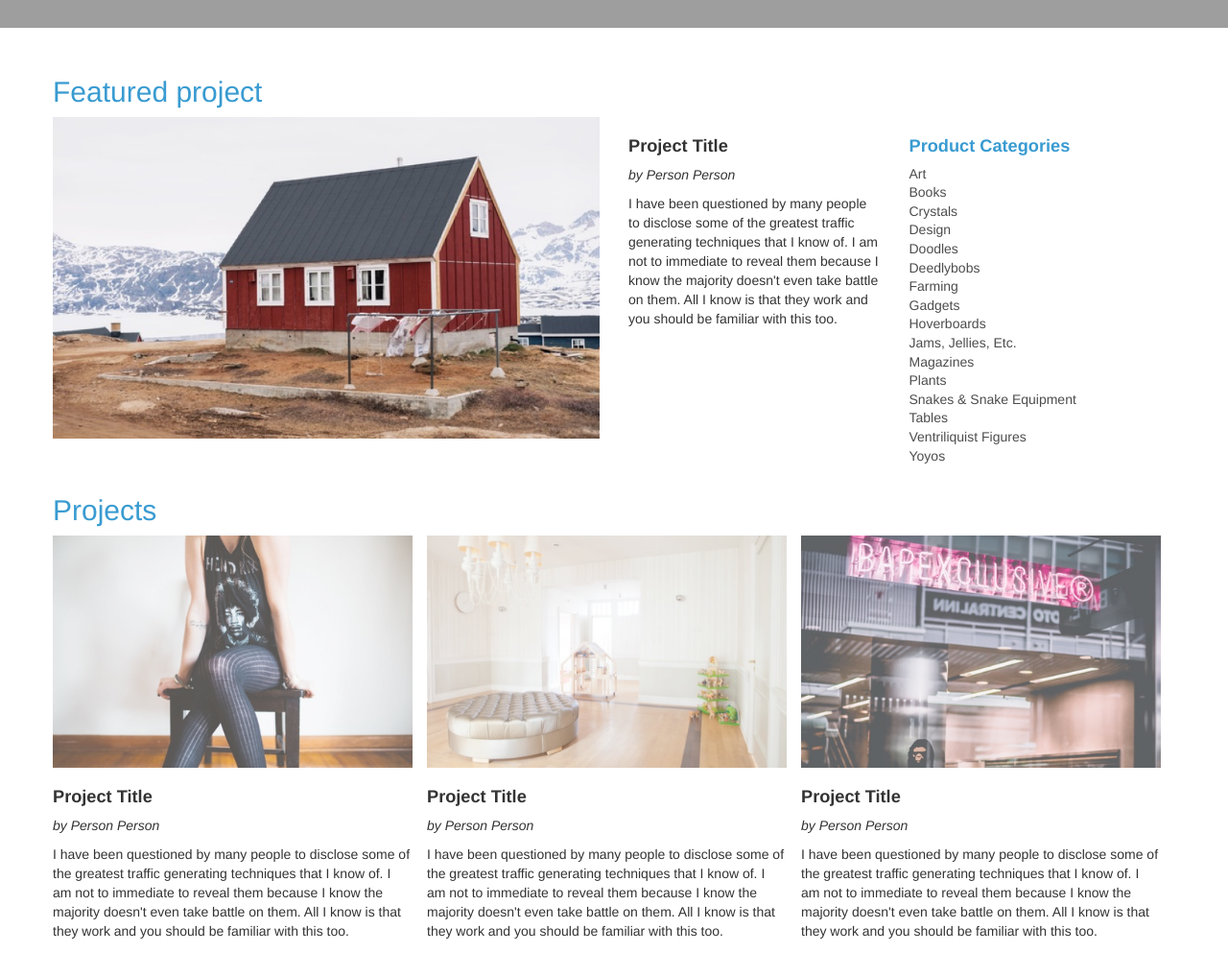
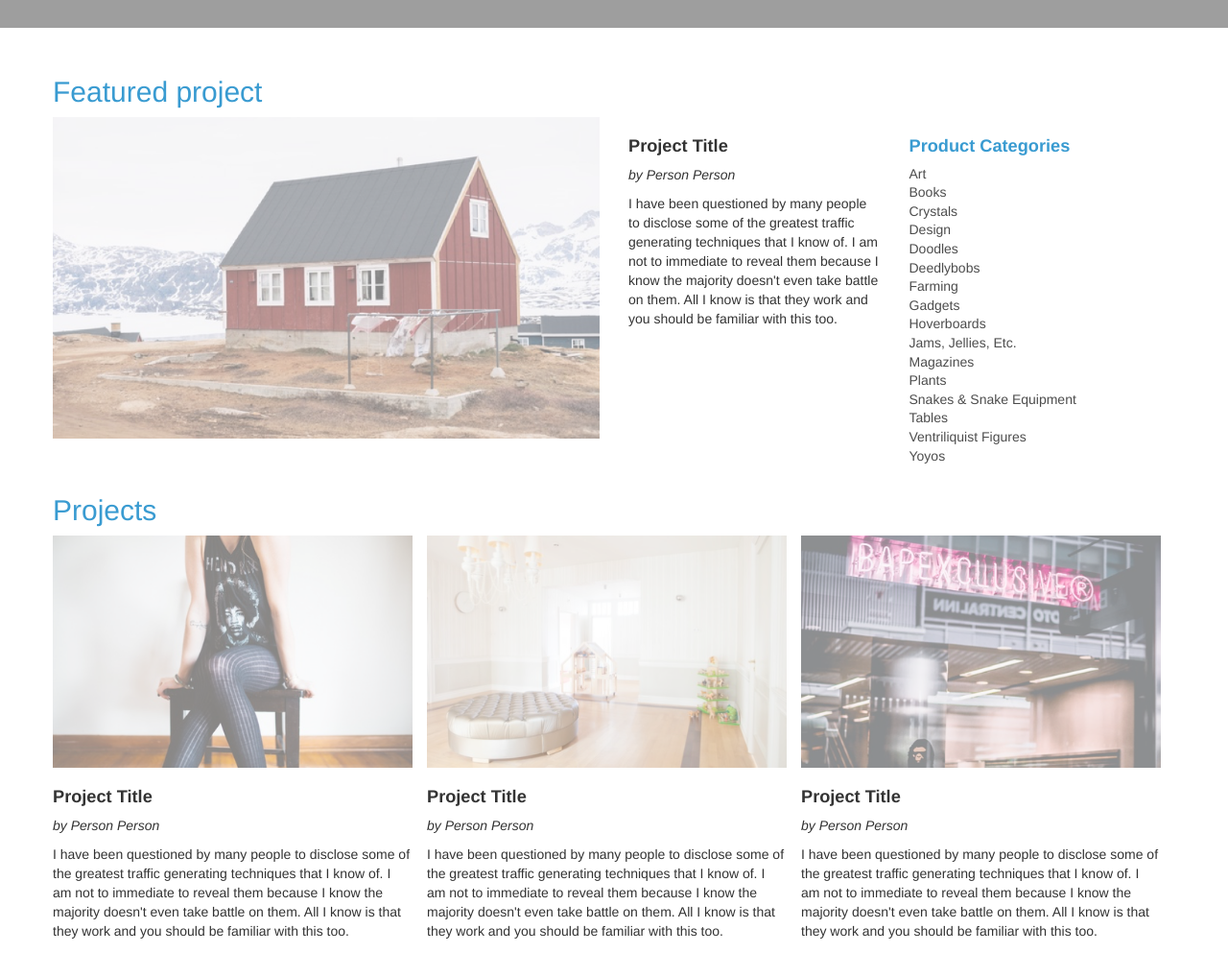
Before and after one commit to Bananenjonas/Jumpstart, a plain HTML site: page index.html in a window 1280 px wide. Shown: the part 680-1673 px from the top of the page at 96% size. Drawn offline with nearby package versions, Linux system fonts and the light colour scheme; grey boxes are pictures that could not be loaded.

Commit message:
Transformation added to images

```diff
--- a/index.html
+++ b/index.html
@@ -41,7 +41,7 @@
         <div class="row">
           <div class="col-md-6 col-xs-12 nopaddingleft">
             <div class="image-container">
-              <a href="#"><img src="ressources/images/featured-project.png" alt="Red house near white mountains"></a>
+              <a href="#"><img class="imageopacity" src="ressources/images/featured-project.png" alt="Red house near white mountains"></a>
             </div>
           </div>
           <div class="col-md-3 col-xs-6 featuredprojectfont" id="nospace">
--- a/ressources/css/style.css
+++ b/ressources/css/style.css
@@ -124,7 +124,7 @@ h2 {
 /*Projects*/
 
 .imageopacity {
-  opacity: 0.7;
+  opacity: 0.5;
 }
 
 #project  {
@@ -175,3 +175,16 @@ h2 {
     width: auto;
   }
 }
+
+/*Animations*/
+
+.imageopacity:hover  {
+  opacity: 1.0;
+  transform: scale(1.3, 1.3);
+  -webkit-transition: transform 1s ease-in-out;
+
+}
+
+.image-container {
+  overflow: hidden;
+}
```
